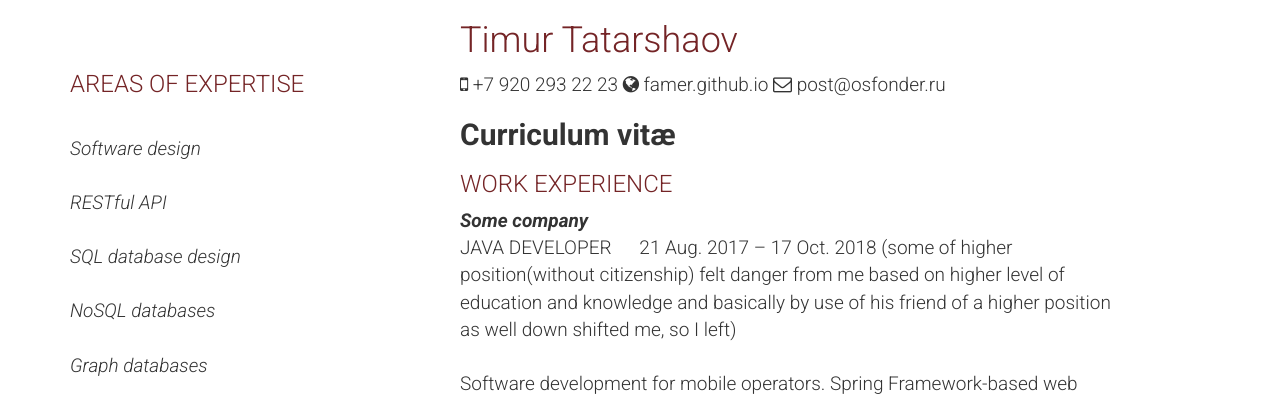
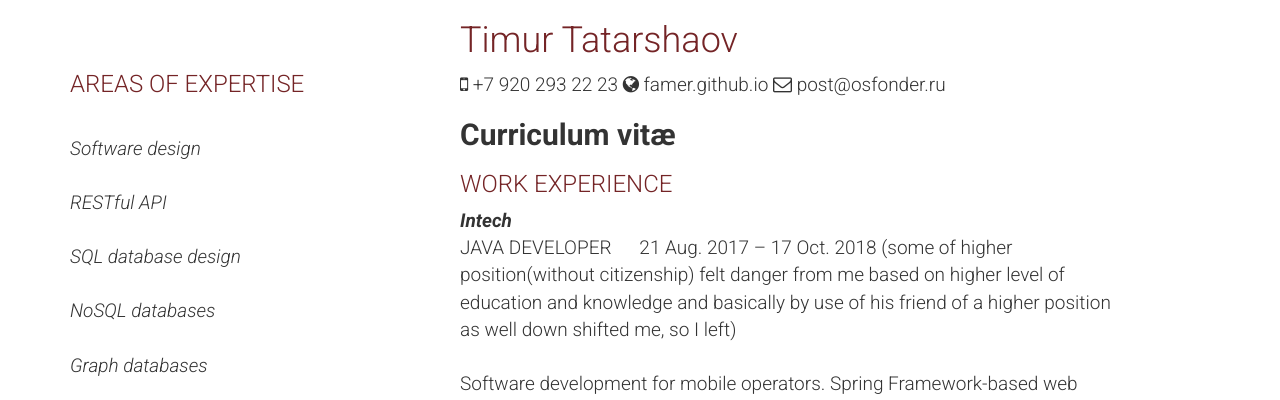
Before and after one commit to famer/famer.github.io, a Jekyll site: the page built from cv/cv.md, in a window 1280 px wide and 900 px high. Shown: the top 400 px of the window. Built offline with Jekyll 4.4.1, drawn with Linux system fonts in a browser that asks for light colours; nearby versions of some CDN libraries.

Commit message:
Add Intech experience

```diff
--- a/_data/cv/systemdesignersoftwareengineer.yml
+++ b/_data/cv/systemdesignersoftwareengineer.yml
@@ -13,7 +13,7 @@ areasOfExperience:
  - Mobile development
 
 experiences:
- - company: Some company
+ - company: Intech
    title: Java Developer
    period: "21 Aug. 2017 – 17 Oct. 2018 (some of higher position(without citizenship) felt danger from me based on higher level of education and knowledge and basically by use of his friend of a higher position as well down shifted me, so I left)"
    published: true
```
